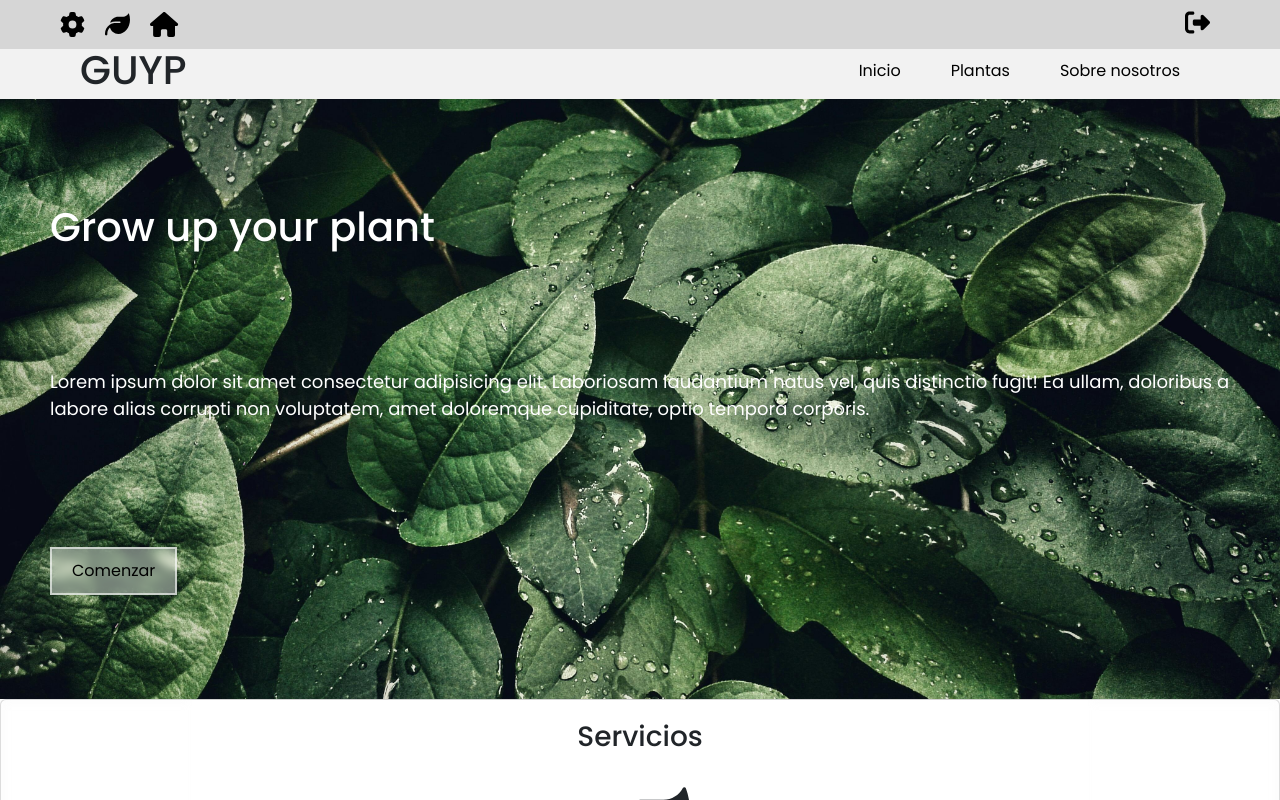
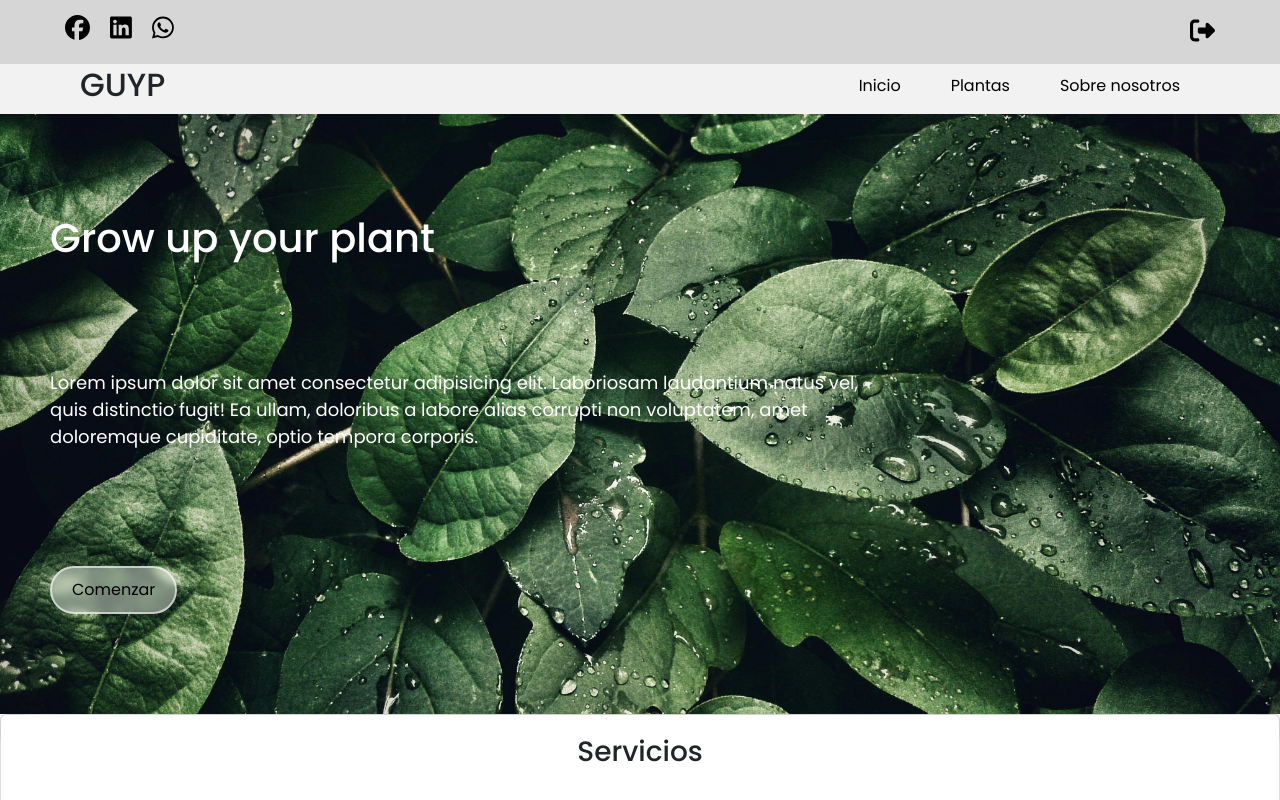
Before and after one commit to Trekhi/GUYP, a React (Vite) app: page / in a window 1280 px wide. Shown: the top 800 px of the page. Built offline with nearby package versions, Linux system fonts and the light colour scheme.

Commit message:
Correción de header, body, footer

```diff
--- a/package.json
+++ b/package.json
@@ -11,6 +11,7 @@
   },
   "dependencies": {
     "@fortawesome/fontawesome-svg-core": "^6.6.0",
+    "@fortawesome/free-brands-svg-icons": "^6.6.0",
     "@fortawesome/free-solid-svg-icons": "^6.6.0",
     "@fortawesome/react-fontawesome": "^0.2.2",
     "bootstrap": "^5.3.3",
--- a/src/components/body/body.css
+++ b/src/components/body/body.css
@@ -22,6 +22,8 @@ h1 {
 
 .text {
     font-size: 18px;
+
+    width: 850px;
 }
 
 /* Estilo del botón */
@@ -30,7 +32,7 @@ button {
     color: #000;
     border: 2px solid rgba(255, 255, 255, 0.6);
     padding: 10px 20px;
-    border-radius: 30px;
+    border-radius: 30px !important;
     font-size: 16px;
     text-align: center;
     cursor: pointer;
--- a/src/components/footer/footer.css
+++ b/src/components/footer/footer.css
@@ -30,7 +30,7 @@ footer{
 
 
 .iconosFooter{
-    padding-right: 15px;
+    padding: 10px;
 }
 
 
--- a/src/components/header/Navi.tsx
+++ b/src/components/header/Navi.tsx
@@ -1,7 +1,8 @@
 // Navi.tsx
 import './navbar.css';
 import { Font } from '../Font';  // Importa tu componente Font
-import { faHome, faLeaf, faCog, faSignOutAlt } from '@fortawesome/free-solid-svg-icons'; // Importa los íconos necesarios
+import { faSignOutAlt } from '@fortawesome/free-solid-svg-icons'; // Importa los íconos necesarios
+import { faFacebook, faLinkedin, faWhatsapp } from '@fortawesome/free-brands-svg-icons';
 
 function Navi() {
 
@@ -9,9 +10,9 @@ function Navi() {
         <div>
             <nav className='icons'>
                 <div className="start">
-                    <Font css="iconos" icon={faCog} /> {/* Icono de configuración */}
-                    <Font css="iconos" icon={faLeaf} /> {/* Icono de hoja */}
-                    <Font css="iconos" icon={faHome} /> {/* Icono de casa */}
+                <a href="#"><Font css="iconos" icon={faFacebook} ></Font></a>
+                <a href="#"><Font css="iconos" icon={faLinkedin} ></Font> </a>
+                <a href="#"><Font css="iconos" icon={faWhatsapp} ></Font> </a>
                 </div>
                 <div className="end">
                 <Font css="iconos" icon={faSignOutAlt} /> {/* Icono de salida */}
@@ -19,7 +20,7 @@ function Navi() {
             </nav>
             <nav className='menu'>
                 <div className="slogan">
-                    <h1>GUYP</h1>
+                    <h2>GUYP</h2>
                 </div>
                 <div className="buttons">
                     <a href="">Inicio</a>
--- a/src/components/header/navbar.css
+++ b/src/components/header/navbar.css
@@ -14,7 +14,7 @@
 /* Estilos de íconos */
 .iconos {
     font-size: var(--icon-size);
-    margin-right: var(--gap-small);
+    padding: 5px;
     color: var(--color-black);
 }
 
@@ -107,7 +107,7 @@ a:hover::after {
     }
 
     /* Centra los íconos y ajusta los márgenes */
-    .icons {
+    .iconosFooter {
 
         padding: var(--padding-medium);
     }
```
Also changed, not shown: 1 other file (tests, documents, lock files or other folders).
